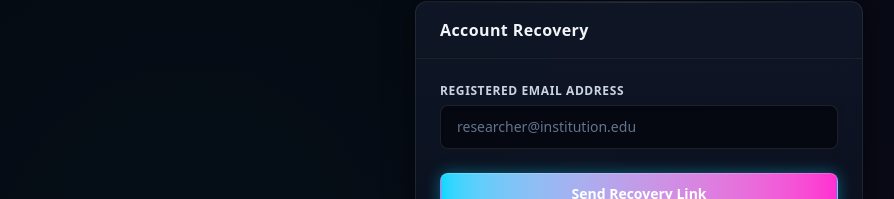
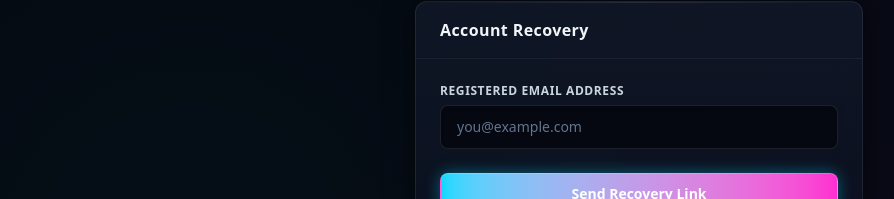
Before and after one commit to gulatkanogkn2-sudo/Gulat-Ka-No, a React (Vite) app: page /forgot-password in a window 1280 px wide. Shown: the part 144-343 px from the top of the page, without its empty margins (1-895 px from the left). Built offline with nearby package versions, Linux system fonts and the light colour scheme; no server answers; the database is empty.

Commit message:
fix: private store auth and production UX repairs

```diff
--- a/src/pages/customer/ForgotPasswordPage.tsx
+++ b/src/pages/customer/ForgotPasswordPage.tsx
@@ -74,7 +74,7 @@ export const ForgotPasswordPage: React.FC = () => {
                 <Input
                   label="Registered Email Address"
                   type="email"
-                  placeholder="researcher@institution.edu"
+                  placeholder="you@example.com"
                   value={email}
                   onChange={(e) => setEmail(e.target.value)}
                   required
```
